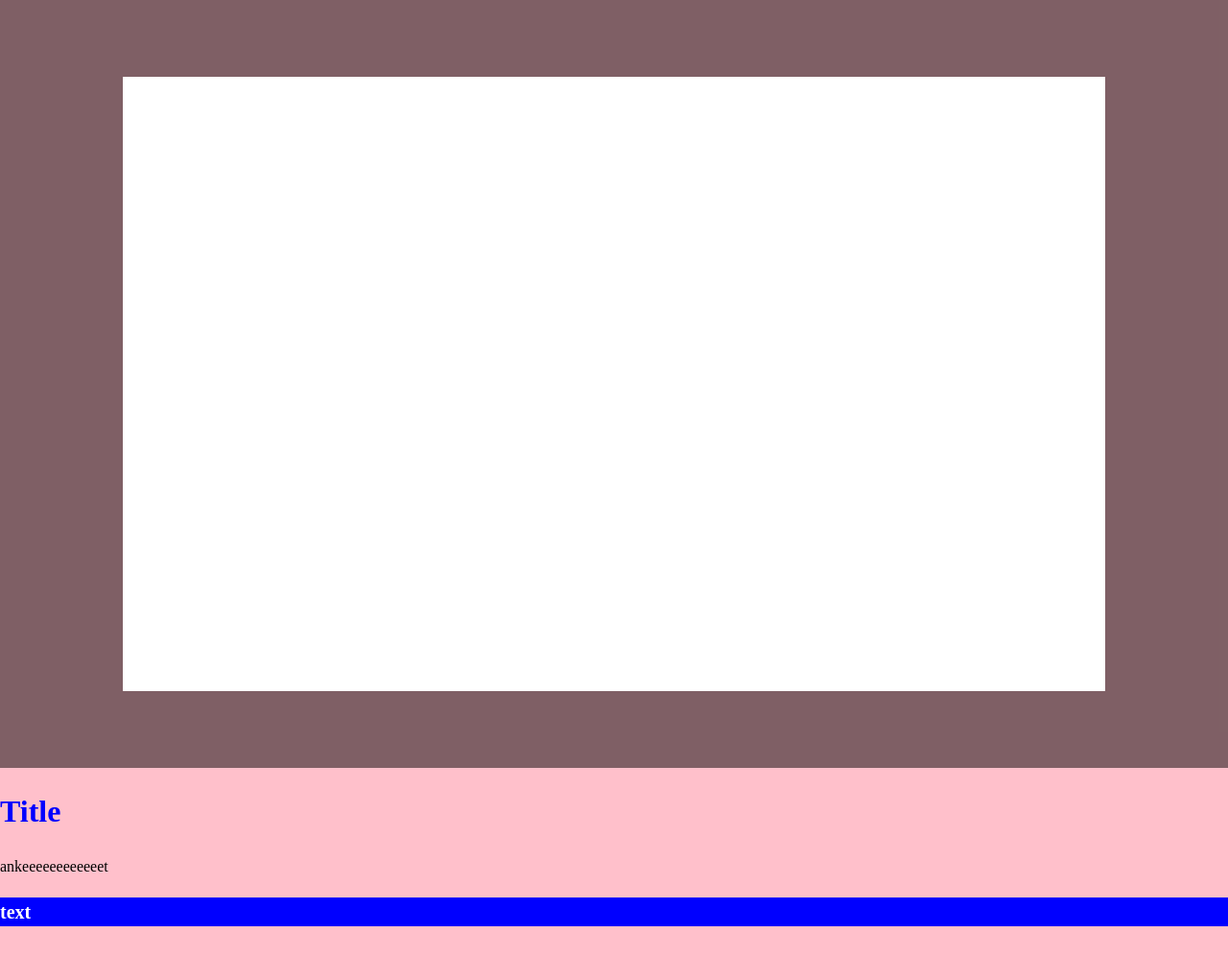
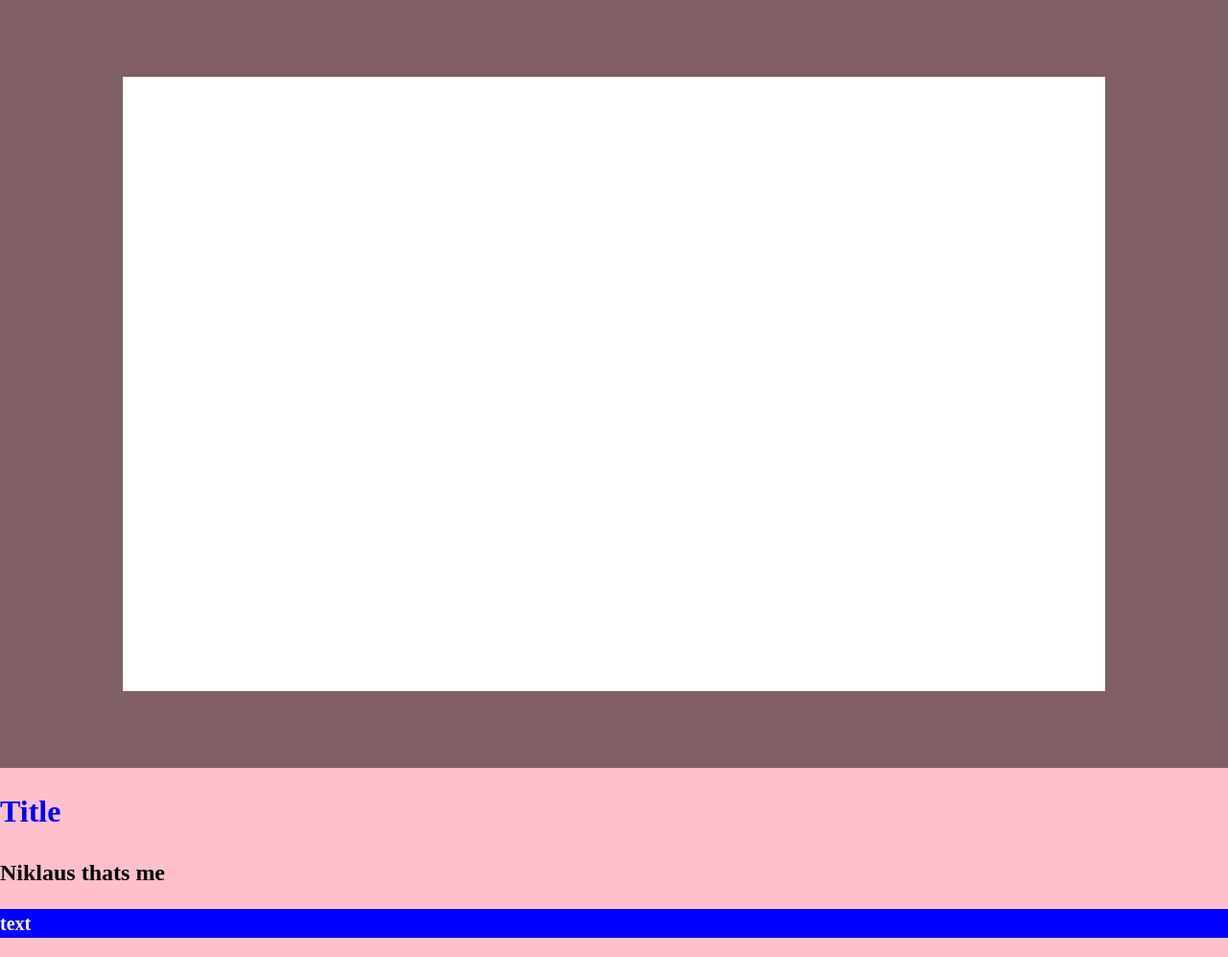
Before and after one commit to NicoDinenzon/course-final-project, a Vue app: page public/index.html in a window 1280 px wide. Shown: the whole page at 96% size. Built offline with nearby package versions, Linux system fonts and the light colour scheme.

Commit message:
something changed

```diff
--- a/public/index.html
+++ b/public/index.html
@@ -21,7 +21,7 @@
     </div>
 
     <h1 class="title">Title</h1>
-    <p>ankeeeeeeeeeeeet</p>
+    <h2>Niklaus thats me</h2>
     <div class="box">
       <h3>text</h3>
     </div>
```
